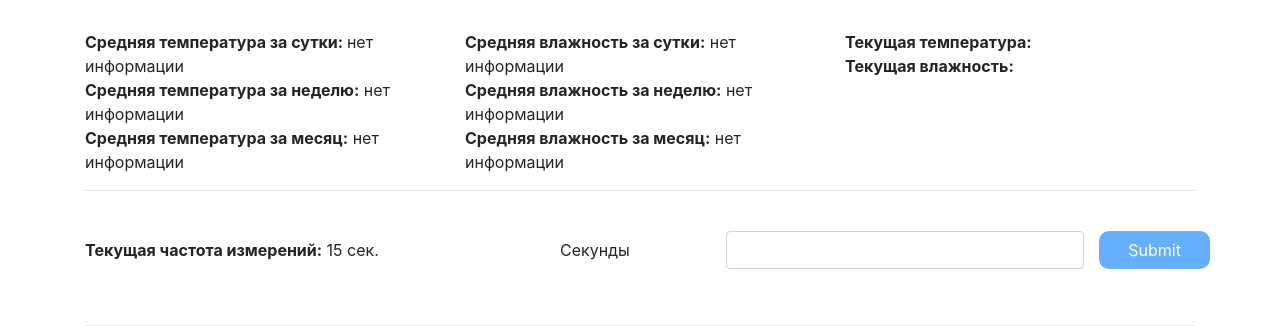
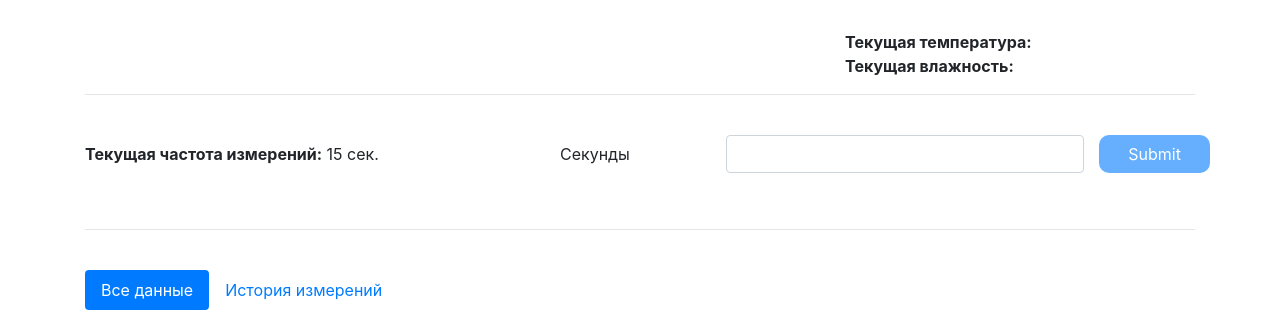
Before and after one commit to Urezzzer/ESP8266, a Flask app: page / in a window 1280 px wide. Shown: the part 56-382 px from the top of the page. Run offline with Flask 2, Linux system fonts and the light colour scheme; some libraries are stand-ins or nearby versions.

Commit message:
Update base.html

```diff
--- a/Monitoring system/templates/base.html
+++ b/Monitoring system/templates/base.html
@@ -20,14 +20,10 @@
     <div class="container" style="margin-top: 30px;">
         <div class="row">
             <div class="col-4">
-                <div><b>Средняя температура за сутки: </b>{{ day_means['temperature']['mean'] if day_means['temperature']['mean'] else ' нет информации' }}</div>
-                <div><b>Средняя температура за неделю:</b> {{ week_means['temperature']['mean'] if week_means['temperature']['mean'] else ' нет информации' }}</div>
-                <div><b>Средняя температура за месяц:</b> {{ month_means['temperature']['mean'] if month_means['temperature']['mean'] else ' нет информации' }}</div>
+                <!-- -->
             </div>
             <div class="col-4">
-                <div><b>Средняя влажность за сутки:</b> {{ day_means['humidity']['mean'] if day_means['humidity']['mean'] else ' нет информации' }}</div>
-                <div><b>Средняя влажность за неделю:</b> {{ week_means['humidity']['mean'] if week_means['humidity']['mean'] else ' нет информации' }}</div>
-                <div><b>Средняя влажность за месяц:</b> {{ month_means['humidity']['mean'] if month_means['humidity']['mean'] else ' нет информации' }}</div>
+                <!-- -->
             </div>
             <div class="col-4">
                 <div><b>Текущая температура:</b> <span id="cur_temperature"></span> </div>
```
